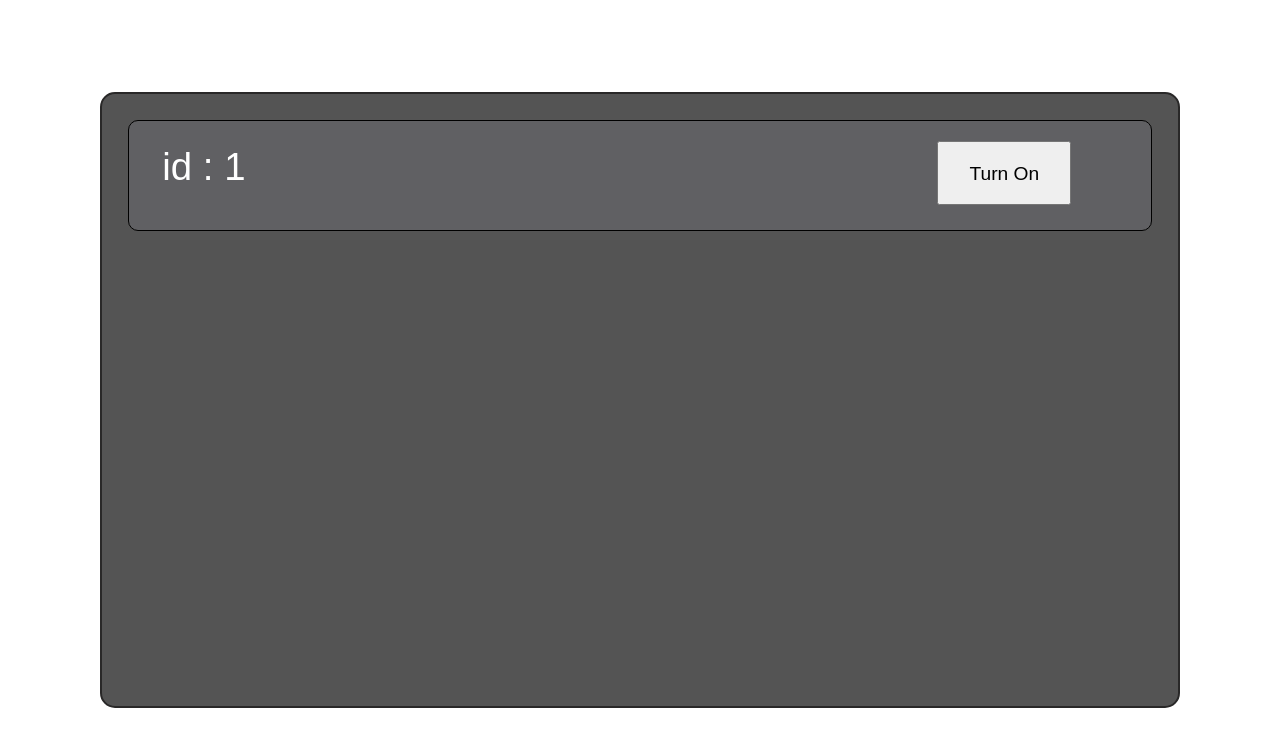
After one commit to Wraient/iotPlug, a Django app: template manageport/templates/manageport/index.html in a window 1280 px wide. The commit adds this page. Shown: the top 747 px of the page. Run offline with Django 4.2, Linux system fonts and the light colour scheme; the template is opened without the code that fills it: most values are stand-ins (such as "Sample title", 1, 10 or a date in 2020).

Commit message:
checkpoint!

```diff
--- a/iotPlug/settings.py
+++ b/iotPlug/settings.py
@@ -25,7 +25,7 @@ SECRET_KEY = 'django-insecure-=@17=r-810m73e*mo+s+g(2h3ugwxy%$gpu6fm0m^(ds#*fu!u
 # SECURITY WARNING: don't run with debug turned on in production!
 DEBUG = True
 
-ALLOWED_HOSTS = []
+ALLOWED_HOSTS = ["192.168.1.4", "127.0.0.1"]
 
 
 # Application definition
--- /dev/null
+++ b/manageport/templates/manageport/index.css
@@ -0,0 +1,96 @@
+body{
+    background-color: rgb(255, 255, 255);
+}
+
+
+#center-div{
+    width: 80%;
+    /* margin: 20%; */
+    height: 70%;
+    background-color: rgb(84,84,84);
+    position: absolute;
+    border: 2px solid rgb(41, 40, 40);
+    border-radius: 15px;
+    top:0;
+    bottom: 0;
+    left: 0;
+    right: 0;
+    overflow-x: hidden;
+    padding-left: 2%;
+    padding-right: 2%;
+    overflow-y: scroll;
+    margin: auto;
+    padding-top: 2%;
+    padding-bottom: 2%;
+}
+
+
+#container{
+    background-color: rgb(96, 96, 99);
+    border: black 1px solid;
+    border-radius: 10px;
+    /* margin-left: 2%; */
+    /* margin-right: 5%; */
+    margin-bottom: 3%;
+    height:8.5vw;
+    /* margin-right: 5%; */
+    align-items: left;
+    /* padding-top:1%; */
+    overflow: hidden;
+    padding-left:2%;
+    /* padding-bottom:2%; */
+    position: relative;
+    /* padding-right:2%; */
+}
+
+#description{
+    display: inline-block;
+    color:rgb(255, 255, 255);
+    font-size: 3vw;
+    font-family: Arial ;
+    margin-left:1vw;
+    width:75%;
+
+}
+
+button-div{
+    width:50%;
+    /* position: absolute; */
+    align-items: right;
+    right: 5%;
+    bottom: 15%;
+    top:15%;
+    /* background:red;  */
+    /* position:absolute; */
+}
+
+button {
+    /* padding-left: 32px;
+    padding-right: 32px;
+    padding-top: 32px; */
+    padding: 2% 3%;
+    height:5vw;
+
+    font-family: Arial, Helvetica, sans-serif;
+    margin: 2%;
+    font-size: 1.5vw;
+}
+
+@media (max-width: 480px) {
+    body {
+        background-color: black;
+    }
+
+    #description{
+        width:70%;
+    }
+
+    #container{
+        height:11vw;
+    }
+
+    button{
+        font-size: 3vw;
+    }
+
+}
--- /dev/null
+++ b/manageport/templates/manageport/index.html
@@ -0,0 +1,34 @@
+<!-- {% load static %} -->
+
+<!DOCTYPE html>
+<html lang="en">
+<head>
+    <meta charset="UTF-8">
+    <meta name="viewport" content="width=device-width, initial-scale=1.0">
+    <title>Manage Iot</title>
+    <!-- <link rel="stylesheet" href="{% static 'manageport/index.css' %}"> -->
+    <link rel="stylesheet" href="index.css">
+</head>
+
+<body>
+
+    <div id="center-div">
+
+        <!-- {% for key, value in data_list.items %}  -->
+        <div id="container">
+            <div id="description">
+                id : 1
+                        <!-- {{ key }} -->
+            </div>
+            <button-div>
+                <!-- {% if value == True %} -->
+                <!-- <button class = "button">Turn off</button> -->
+                <!-- {% else %} -->
+                <button class = "button">Turn On</button>
+                <!-- {% endif %} -->
+            </button-div>
+        </div>
+        <!-- {% endfor %} -->
+    </div>
+</body>
+</html>
```
Also changed, not shown: manageport/static/manageport/index.css (renamed from manageport/templates/index.css, +21 -9 lines), manageport/templates/index.html (deleted, +0 -86 lines), manageport/views.py (+8 -1 lines).
